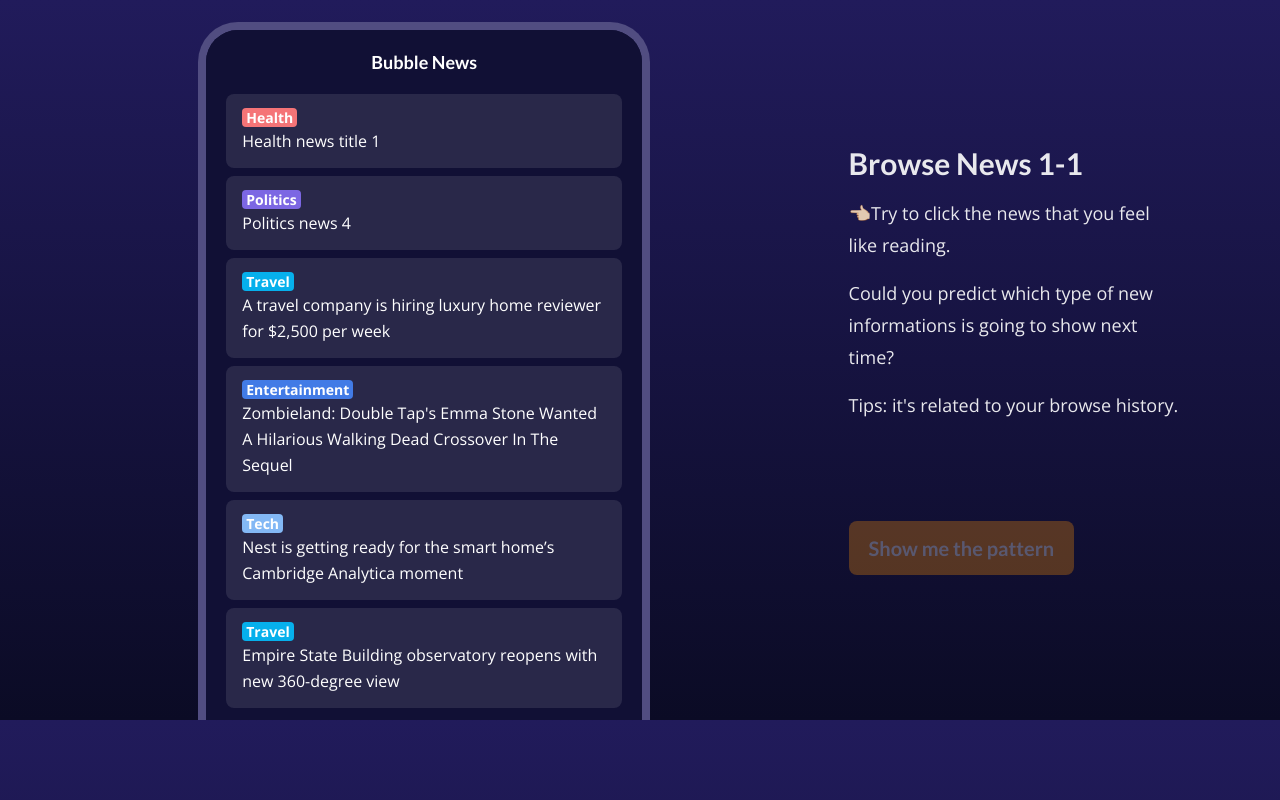
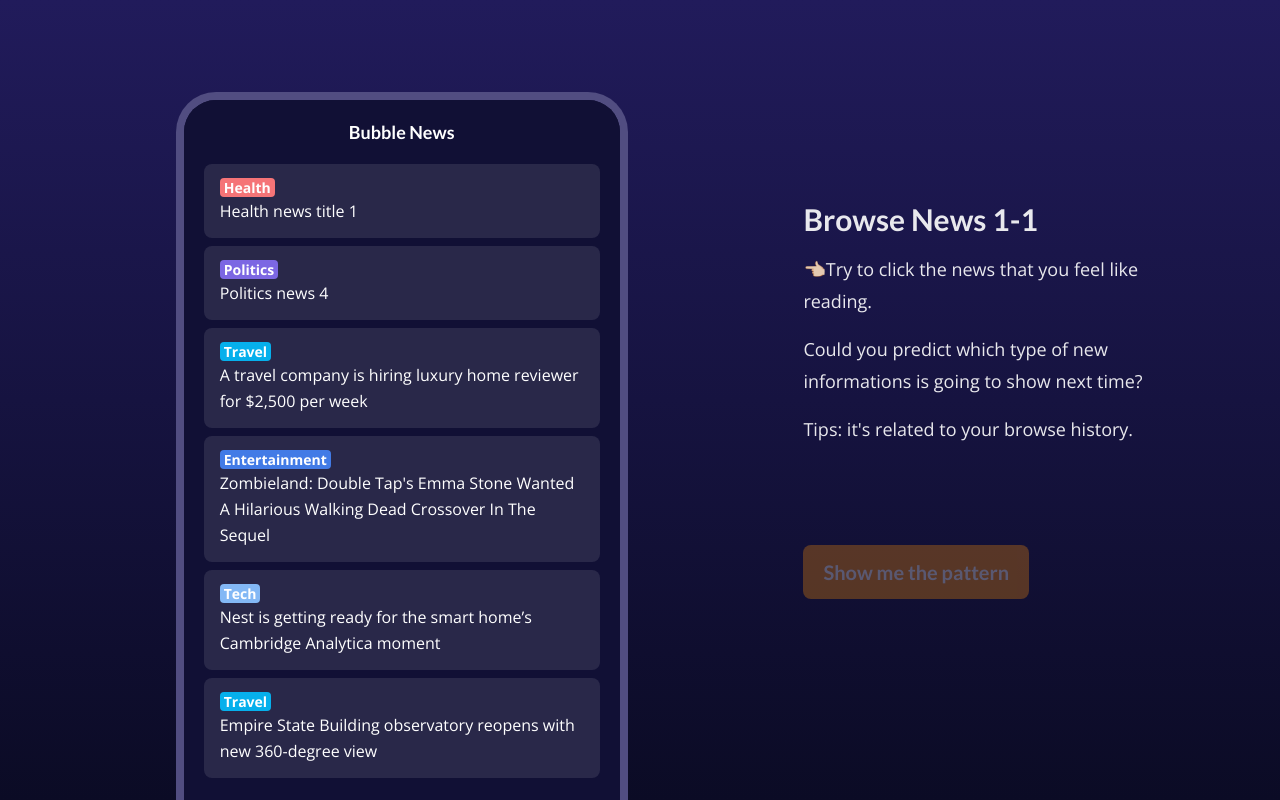
Before and after one commit to sylvesterlau/bubble-trouble, a plain HTML site: page index.html in a window 1280 px wide. Both pictures are taken after a click on the button "Start". Drawn offline with nearby package versions, Linux system fonts and the light colour scheme.

Commit message:
Change canvas size

```diff
--- a/style/fb.css
+++ b/style/fb.css
@@ -18,7 +18,7 @@ html {
 
 body {
     width: 100%;
-    height: 720px;
+    height: 100vh;
     background-image: linear-gradient(180deg, #211B5B 0%, #0B0B25 100%);
     -moz-user-select: -moz-none;
     -moz-user-select: none;
@@ -84,7 +84,7 @@ button.title {
 }
 
 #canvas {
-    height: 720px;
+    height: 100%;
     display: flex;
 }
 
@@ -102,7 +102,7 @@ button.title {
 
 #display .phone {
     width: 436px;
-    height: 690px;
+    height: 700px;
     background: #111035;
     border: 8px solid #514D81;
     border-bottom-style: none;
@@ -255,7 +255,7 @@ span.new {
 /* text-area */
 
 #text-area {
-    width: 500px;
+    width: 600px;
     padding-right: 100px;
     display: flex;
     align-items: center;
@@ -443,6 +443,7 @@ circle.entertainment {
 .large {
     width: 611px;
     height: 640px;
+    align-self: center;
 }
 
 /* 说明文字加粗 */
```
